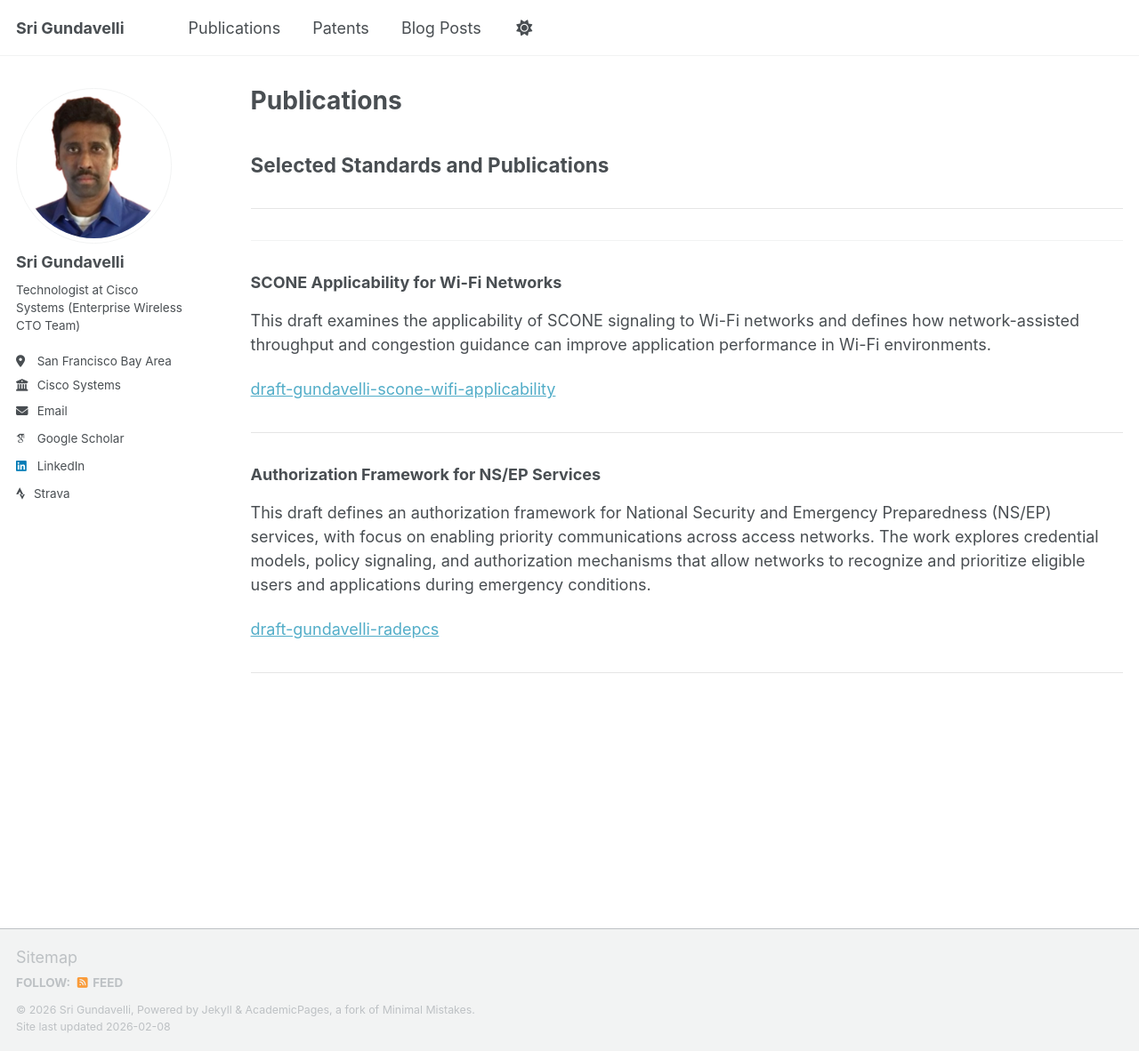
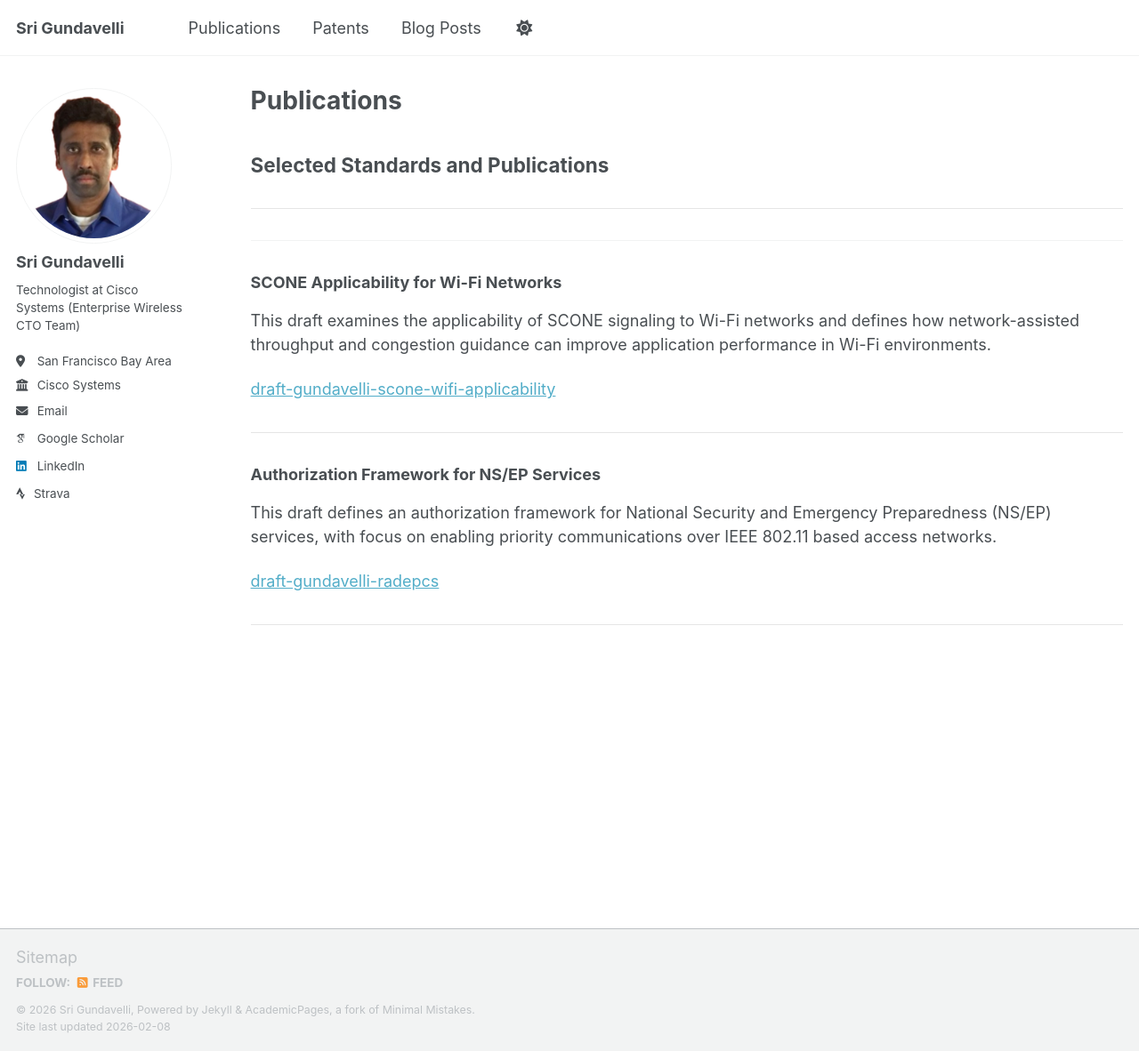
Before and after one commit to srigundavelli/srigundavelli.github.io, a Jekyll site: the page built from _pages/publications.html, in a window 1280 px wide and 1182 px high. Shown: the whole window at 89% size. Built offline with Jekyll 4.4.1, drawn with Linux system fonts in a browser that asks for light colours; some web fonts are replaced; a script that is not in the unit is left out.

Commit message:
Update publications.html

```diff
--- a/_pages/publications.html
+++ b/_pages/publications.html
@@ -30,8 +30,7 @@ draft-gundavelli-scone-wifi-applicability
 <hr style="border:none; border-top:1px solid #e5e5e5; margin:35px 0;">
 <h3>Authorization Framework for NS/EP Services</h3>
 <p>
-This draft defines an authorization framework for National Security and Emergency Preparedness (NS/EP) services, with focus on enabling priority communications across access networks. The work explores credential models, policy signaling, and authorization mechanisms that allow networks to recognize and prioritize eligible users and applications during emergency conditions.
-</p>
+This draft defines an authorization framework for National Security and Emergency Preparedness (NS/EP) services, with focus on enabling priority communications over IEEE 802.11 based access networks.
 <p>
 <a href="https://www.ietf.org/archive/id/draft-gundavelli-radepcs-02.txt">
 draft-gundavelli-radepcs
```
